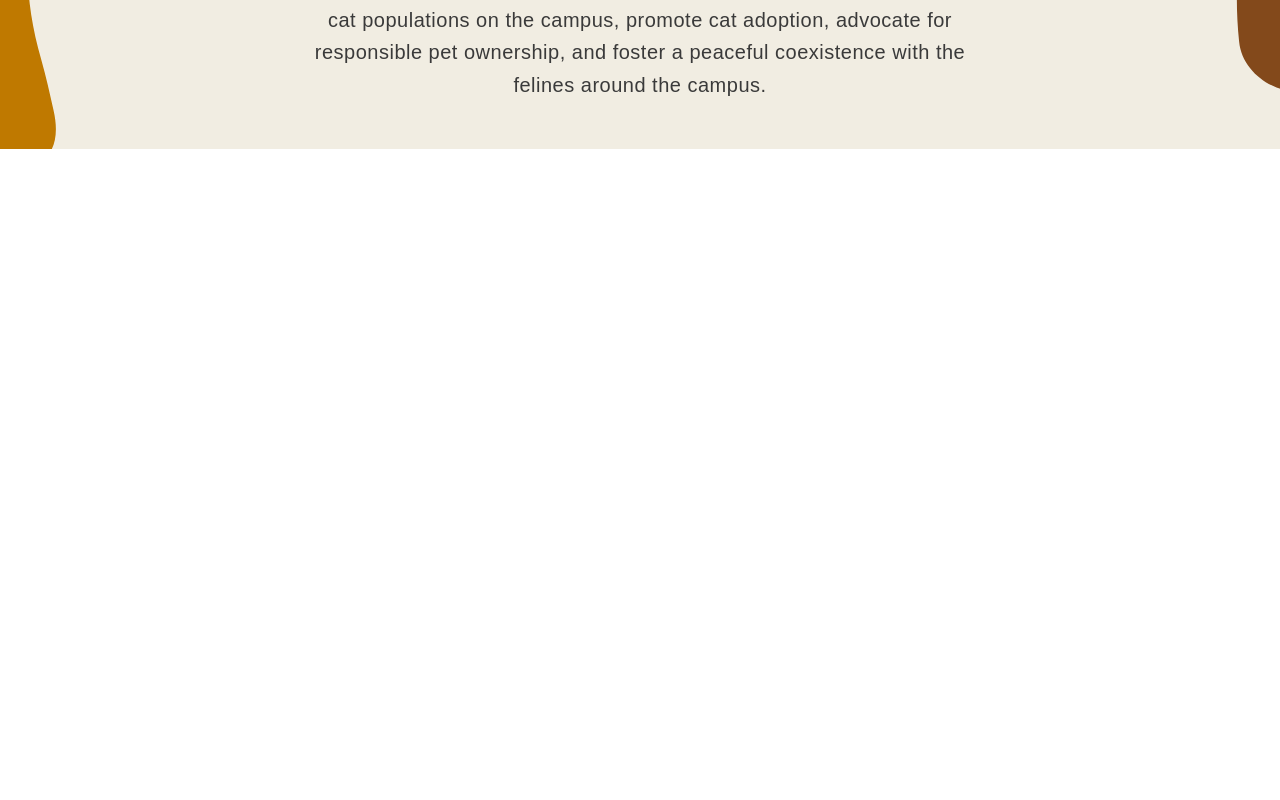
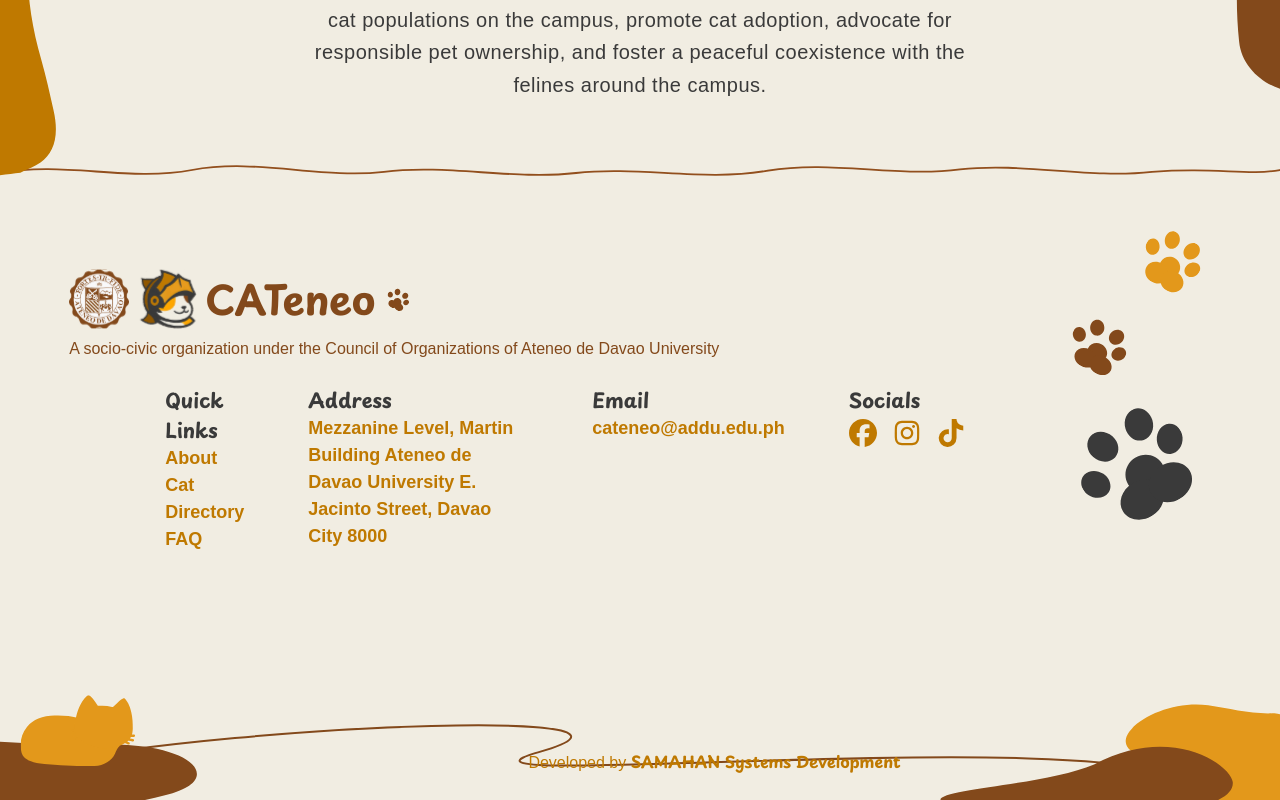
Before and after one commit to SAMAHAN-Systems-Development/cateneo-frontend, a Next.js app: page /home in a window 1280 px wide. Shown: the part 1051-1851 px from the top of the page. Before the commit the page ends 1200 px from the top, so only its background shows below. Built offline with nearby package versions, Linux system fonts and the light colour scheme; a web font is replaced by a local one.

Commit message:
feat: add partial home page

```diff
--- a/src/app/home/page.tsx
+++ b/src/app/home/page.tsx
@@ -3,12 +3,14 @@
 import Navbar from "@/components/ui/navigation-bar";
 import HomeHeroSection from "@/components/section/home-hero-section";
 import AboutUsSection from "@/components/section/about-us";
+import Footer from "@/components/ui/footer";
 const page = () => {
   return (
     <div>
       <Navbar />
       <HomeHeroSection />
       <AboutUsSection />
+      <Footer />
     </div>
   );
 };
```
